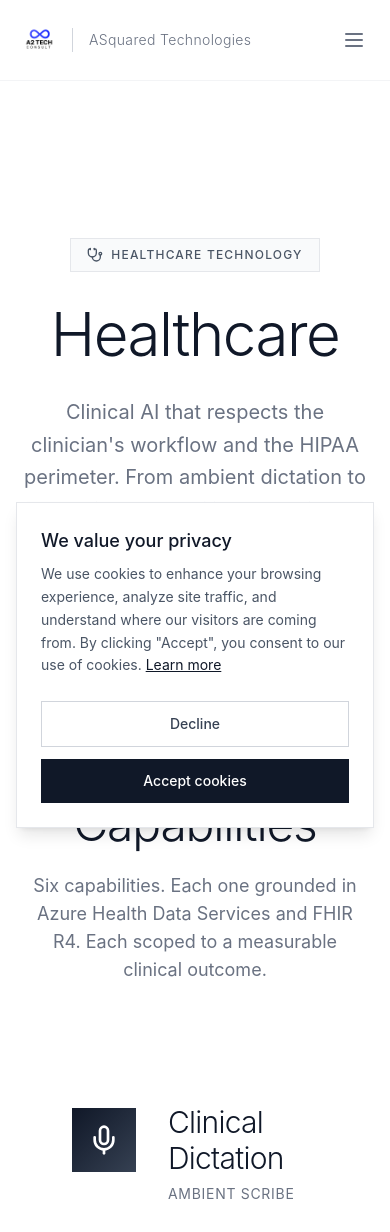
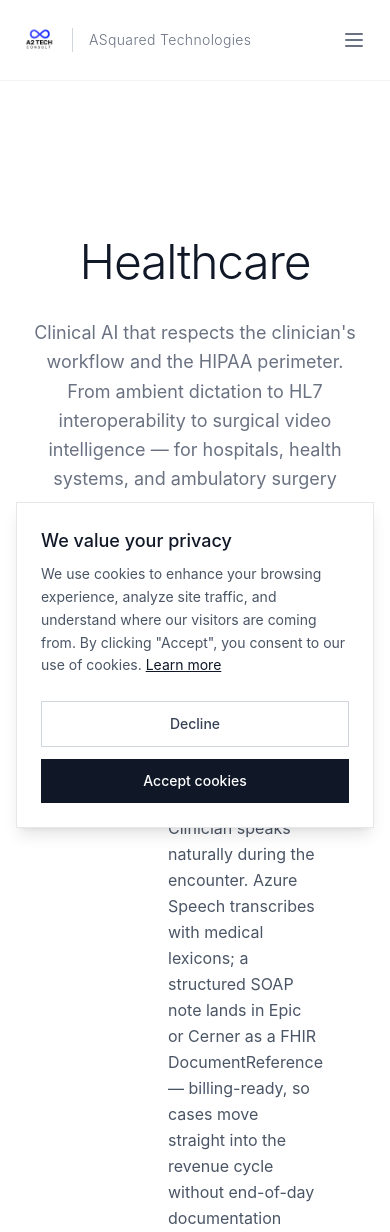
Before and after one commit to A2TechConsult/ASquared2, a React (Vite) app: page /healthcare in a window 390 px wide. Shown: the top 1232 px of the page. Built offline with nearby package versions, Linux system fonts and the light colour scheme.

Commit message:
Healthcare: drop eyebrow pill and Clinical Capabilities subheader

```diff
--- a/src/app/pages/Healthcare.tsx
+++ b/src/app/pages/Healthcare.tsx
@@ -47,10 +47,10 @@ export function Healthcare() {
       title: 'Cross-EHR Case Mapping',
       subtitle: 'Longitudinal Patient View',
       description:
-        'Patient records fractured across Epic, Cerner, Meditech, labs, imaging centers, specialty clinics. We build the longitudinal case view — probabilistic identity resolution, FHIR Patient \$everything, SNOMED-hierarchy problem-list reconciliation.',
+        'Patient records fractured across Epic, Cerner, Meditech, labs, imaging centers, specialty clinics. We build the longitudinal case view — probabilistic identity resolution, FHIR Patient $everything, SNOMED-hierarchy problem-list reconciliation.',
       features: [
         'Probabilistic patient identity matching',
-        'FHIR Patient \$everything orchestration',
+        'FHIR Patient $everything orchestration',
         'SNOMED-hierarchy problem-list reconciliation',
         'RxNorm-based medication deduplication',
         'Workflow-surfaced in clinician EHR',
@@ -179,18 +179,11 @@ export function Healthcare() {
             animate={{ opacity: 1, y: 0 }}
             transition={{ duration: 0.8 }}
           >
-            <div className="inline-flex items-center gap-2 px-4 py-2 bg-gray-50 border border-gray-200 mb-8">
-              <Stethoscope className="size-4 text-gray-600" />
-              <span className="text-xs font-medium uppercase tracking-widest text-gray-600">
-                Healthcare Technology
-              </span>
-            </div>
-
-            <h1 className="text-6xl md:text-7xl font-light text-gray-900 mb-8 tracking-tight">
+            <h1 className="text-5xl md:text-6xl font-light text-gray-900 mb-8 tracking-tight">
               Healthcare
             </h1>
 
-            <p className="text-xl text-gray-500 max-w-3xl mx-auto leading-relaxed">
+            <p className="text-lg md:text-xl text-gray-500 max-w-3xl mx-auto leading-relaxed">
               Clinical AI that respects the clinician's workflow and the HIPAA perimeter. From ambient dictation to HL7 interoperability to surgical video intelligence — for hospitals, health systems, and ambulatory surgery centers.
             </p>
           </motion.div>
@@ -200,21 +193,6 @@ export function Healthcare() {
       {/* Capabilities */}
       <section className="px-6 mb-32">
         <div className="max-w-7xl mx-auto">
-          <motion.div
-            initial={{ opacity: 0 }}
-            whileInView={{ opacity: 1 }}
-            transition={{ duration: 0.8 }}
-            viewport={{ once: true }}
-            className="mb-20 text-center"
-          >
-            <h2 className="text-5xl font-light text-gray-900 mb-6 tracking-tight">
-              Clinical Capabilities
-            </h2>
-            <p className="text-lg text-gray-500 max-w-2xl mx-auto">
-              Six capabilities. Each one grounded in Azure Health Data Services and FHIR R4. Each scoped to a measurable clinical outcome.
-            </p>
-          </motion.div>
-
           <div className="space-y-1">
             {capabilities.map((capability, index) => {
               const Icon = capability.icon;
```
